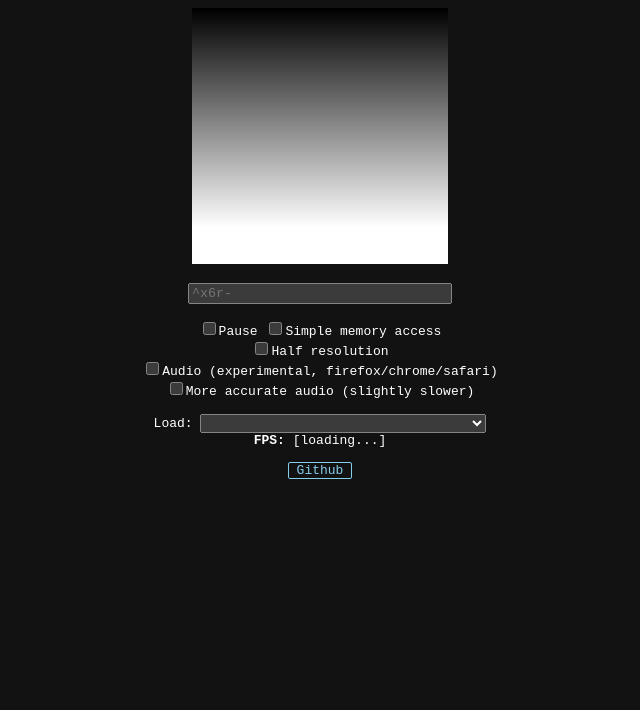
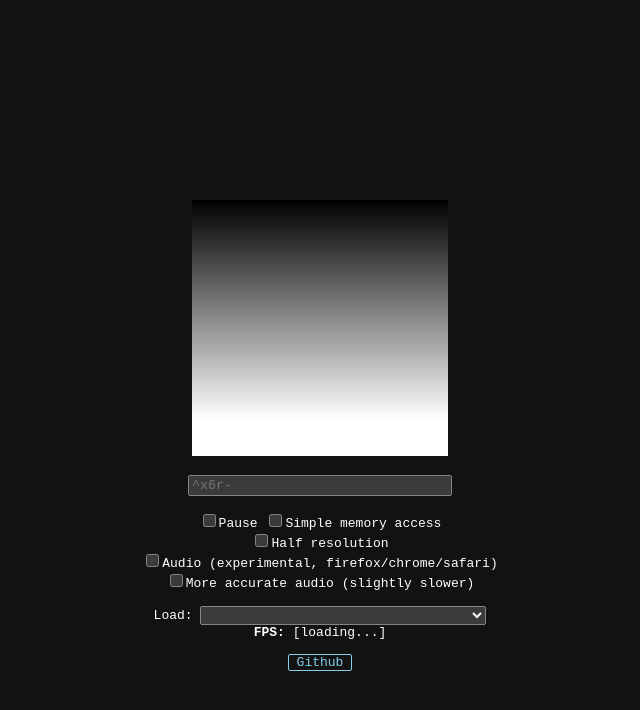
Before and after one commit to aturned777/ibniz, a plain HTML site: page index.html in a window 1280 px wide. Shown: the whole page, without its empty margins (320-960 px from the left). Drawn offline with Linux system fonts and the light colour scheme.

Commit message:
Update index.html

```diff
--- a/index.html
+++ b/index.html
@@ -1,18 +1,14 @@
 <!DOCTYPE html>
 <html>
 <head>
-<meta http-equiv="Content-Type" content="text/html; charset=utf-8">
-<meta name="viewport" content="width=device-width, initial-scale=1">
-<meta name="description" content="Ideally Bare Numeric Impression giZmo">
 <title>IBNIZ Online</title>
-<link rel="shortcut icon" href="favicon.PNG">
 </head>
 <style>
   html {
   color-scheme: dark;
 }
 body {
-  margin-top: 200;
+  margin-top: 200px;
   text-align: center;
   font-family: monospace;
 }
```
